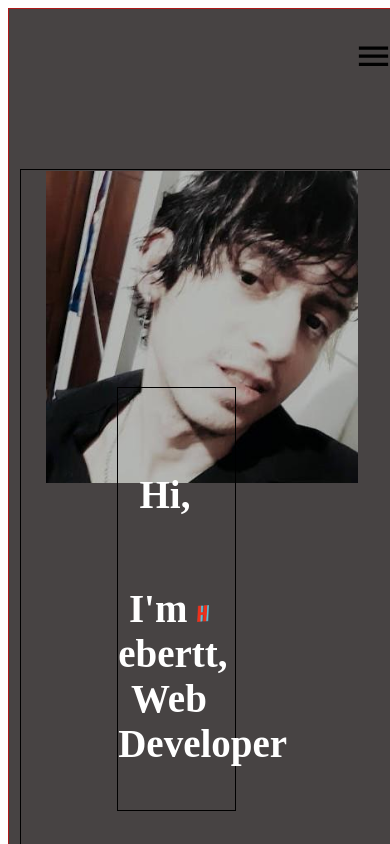
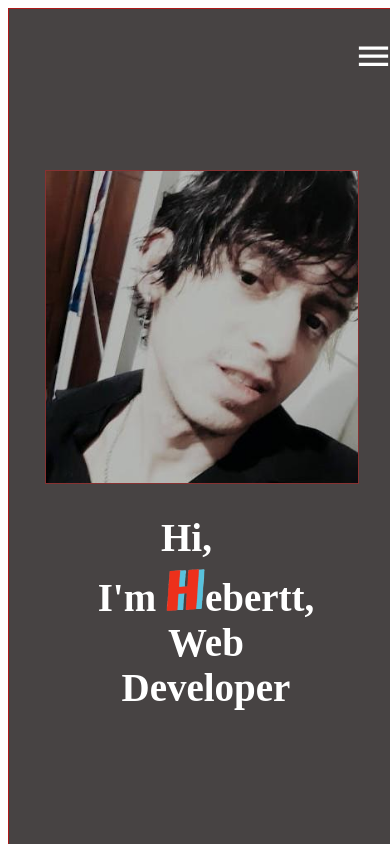
Before and after one commit to Kamui-Hebertt/Kamui-Hebertt.Portifolio, a React (Create React App) app in the folder my-app/: page / in a window 390 px wide. Shown: the top 844 px of the page. Built offline with nearby package versions, Linux system fonts and the light colour scheme.

Commit message:
fix:mobile style

```diff
--- a/my-app/src/pages/Home.js
+++ b/my-app/src/pages/Home.js
@@ -46,7 +46,7 @@ function Home () {
 
             {english? (<div className="mainContent">
             <img src={profile} className="profileClass" alt='profile' />
-            <h2>
+            <h2 className='text1'>
 
             <p className='hi'>Hi, </p>
            <p className='hi1'> I'm <img src={H} className="nameLogo" alt="logo" />ebertt, Web Developer</p>
@@ -56,7 +56,7 @@ function Home () {
             </div>) : (
             <div className='mainContent'>
               <img src={ profile } className="profileClass" alt='profile' />
-              <h2><p className='hipt'>Olá,</p>
+              <h2 className='text2'><p className='hipt'>Olá,</p>
              <p className='portugueseText'> Me chamo <img src={H} className="nameLogo" alt="logo" />
               ebertt,<p className='hi2'></p> Desenvolvedor Web  </p> </h2>
             </div>
--- a/my-app/src/styles/_mobile.scss
+++ b/my-app/src/styles/_mobile.scss
@@ -33,6 +33,7 @@
   .menuBar svg {
     width: 10vw;
     height: 10vh;
+    color: $whiteLetter;
   }
   .menuBar button {
     background-color: transparent;
@@ -67,21 +68,69 @@
     margin-left: 43vw;
   }
   .mainContent {
-    border: 1px solid black;
+
     display: flex;
    margin-top: -19vw;
   }
   .mainContent h2{
-    border: 1px solid black;
-    height: 50vh;
+
+
+    width: 80vw;
     font-size: 10vw;
+    margin-left: 15vw;
+
+
+  }
+  .text1 {
+    margin-top: 9vh;
+
+  }
+  .hi {
+   margin-left: 25vw;
+
+   margin-bottom: -9vh;
+
+
+
+
+  }
+  .hi1{
+    margin: auto;
+   margin-bottom: 15px;
+   width: 65vw;
+
+
+  }
+
+  .nameLogo{
+    height: 5vh;
+    width: 10vw;
   }
   .allContent {
     width: 105vw;
   }
 
   .profileClass {
+
     width: 80vw;
     margin-right: 40vw;
+    border: 1px solid rgb(136, 50, 50);
+  }
+  .text2 {
+
+    width: 25vw;
+    height: 30vh;
+    margin-top: 14vh;
+    margin-left: 25vw;
+  }
+
+  .portugueseText{
+    width: 50vw;
+    margin: auto;
+  }
+
+  .hipt {
+    margin-left: 27vw;
+
   }
 }
--- a/my-app/src/styles/main.css
+++ b/my-app/src/styles/main.css
@@ -266,6 +266,7 @@
   .menuBar svg {
     width: 10vw;
     height: 10vh;
+    color: #fff;
   }
   .menuBar button {
     background-color: transparent;
@@ -295,14 +296,29 @@
     margin-left: 43vw;
   }
   .mainContent {
-    border: 1px solid black;
     display: flex;
     margin-top: -19vw;
   }
   .mainContent h2 {
-    border: 1px solid black;
-    height: 50vh;
+    width: 80vw;
     font-size: 10vw;
+    margin-left: 15vw;
+  }
+  .text1 {
+    margin-top: 9vh;
+  }
+  .hi {
+    margin-left: 25vw;
+    margin-bottom: -9vh;
+  }
+  .hi1 {
+    margin: auto;
+    margin-bottom: 15px;
+    width: 65vw;
+  }
+  .nameLogo {
+    height: 5vh;
+    width: 10vw;
   }
   .allContent {
     width: 105vw;
@@ -310,5 +326,19 @@
   .profileClass {
     width: 80vw;
     margin-right: 40vw;
+    border: 1px solid rgb(136, 50, 50);
+  }
+  .text2 {
+    width: 25vw;
+    height: 30vh;
+    margin-top: 14vh;
+    margin-left: 25vw;
+  }
+  .portugueseText {
+    width: 50vw;
+    margin: auto;
+  }
+  .hipt {
+    margin-left: 27vw;
   }
 }/*# sourceMappingURL=main.css.map */
```
Also changed, not shown: 1 other file (tests, documents, lock files or other folders).
